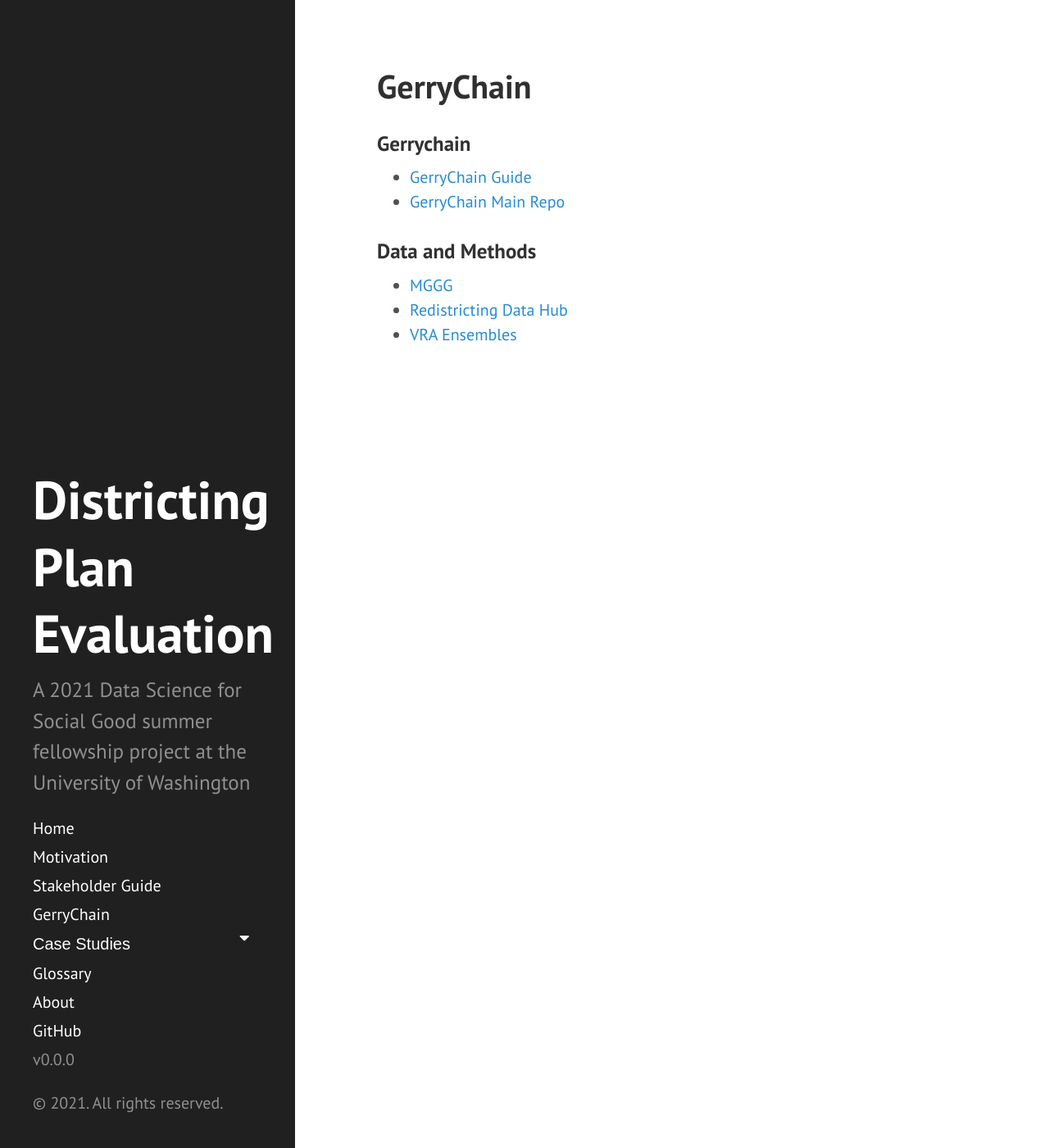
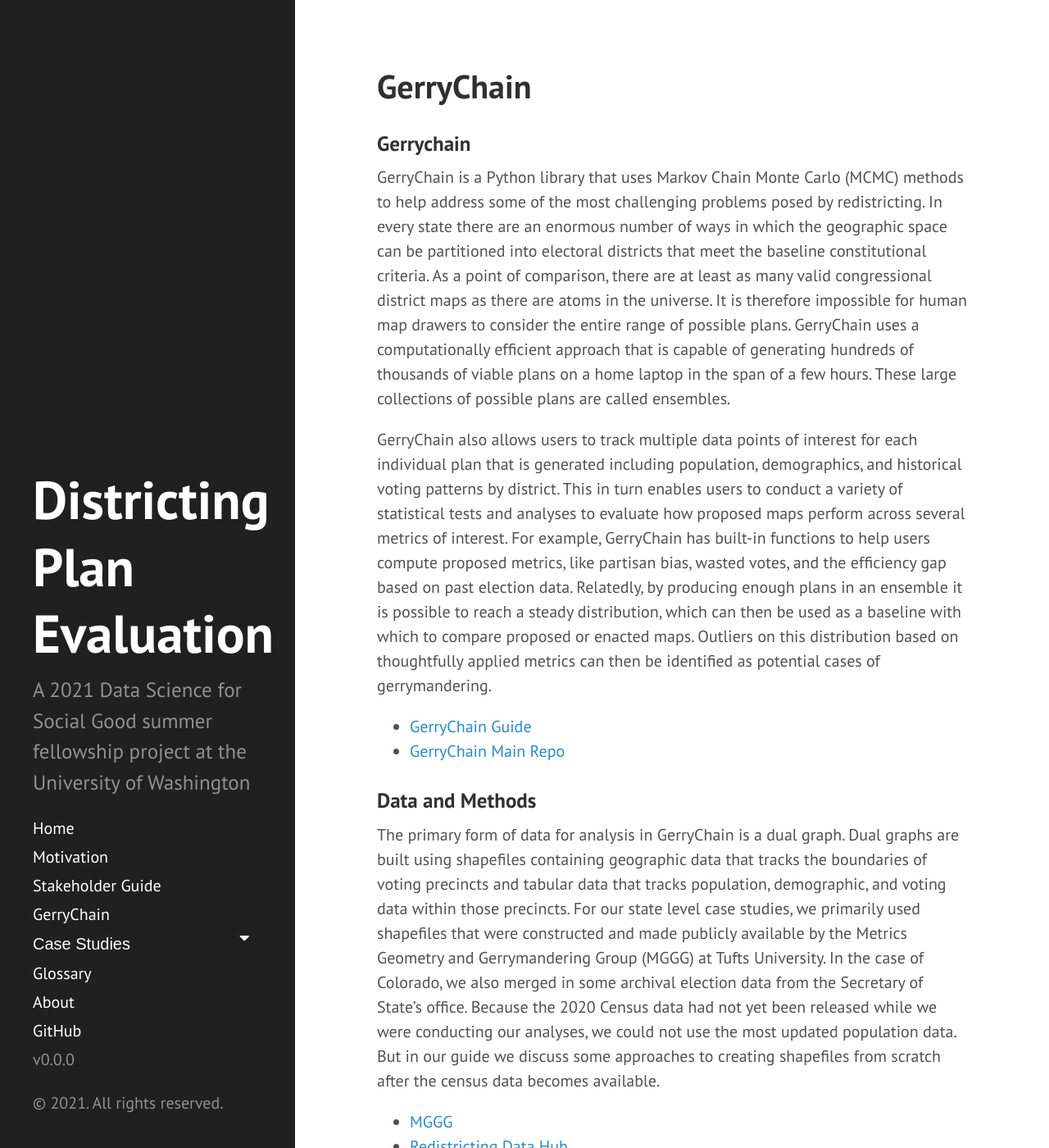
Before and after one commit to uwescience/DSSG2021-redistricting-website, a Jekyll site: the page built from gerrychain.md, in a window 1280 px wide and 1400 px high. Shown: the whole window at 82% size. Built offline with Jekyll 4.4.1, drawn with Linux system fonts in a browser that asks for light colours.

Commit message:
Update gerrychain.md

```diff
--- a/gerrychain.md
+++ b/gerrychain.md
@@ -5,10 +5,18 @@ title: GerryChain
 
 ### Gerrychain
 
+GerryChain is a Python library that uses Markov Chain Monte Carlo (MCMC) methods to help address some of the most challenging problems posed by redistricting. In every state there are an enormous number of ways in which the geographic space can be partitioned into electoral districts that meet the baseline constitutional criteria. As a point of comparison, there are at least as many valid congressional district maps as there are atoms in the universe. It is therefore impossible for human map drawers to consider the entire range of possible plans. GerryChain uses a computationally efficient approach that is capable of generating hundreds of thousands of viable plans on a home laptop in the span of a few hours. These large collections of possible plans are called ensembles.
+
+GerryChain also allows users to track multiple data points of interest for each individual plan that is generated including population, demographics, and historical voting patterns by district. This in turn enables users to conduct a variety of statistical tests and analyses to evaluate how proposed maps perform across several metrics of interest. For example, GerryChain has built-in functions to help users compute proposed metrics, like partisan bias, wasted votes, and the efficiency gap based on past election data. Relatedly, by producing enough plans in an ensemble it is possible to reach a steady distribution, which can then be used as a baseline with which to compare proposed or enacted maps. Outliers on this distribution based on thoughtfully applied metrics can then be identified as potential cases of gerrymandering.
+
 * [GerryChain Guide](http://www.math.wsu.edu/faculty/ddeford/GerryChain_Guide.pdf)
 * [GerryChain Main Repo](http://github.com/mggg/gerrychain)
 
+
 ### Data and Methods
+
+The primary form of data for analysis in GerryChain is a dual graph. Dual graphs are built using shapefiles containing geographic data that tracks the boundaries of voting precincts and tabular data that tracks population, demographic, and voting data within those precincts. For our state level case studies, we primarily used shapefiles that were constructed and made publicly available by the Metrics Geometry and Gerrymandering Group (MGGG) at Tufts University. In the case of Colorado, we also merged in some archival election data from the Secretary of State's office. Because the 2020 Census data had not yet been released while we were conducting our analyses, we could not use the most updated population data. But in our guide we discuss some approaches to creating shapefiles from scratch after the census data becomes available.
+
 
 * [MGGG](https://github.com/mggg-states/)
 * [Redistricting Data Hub](https://redistrictingdatahub.com)
```
